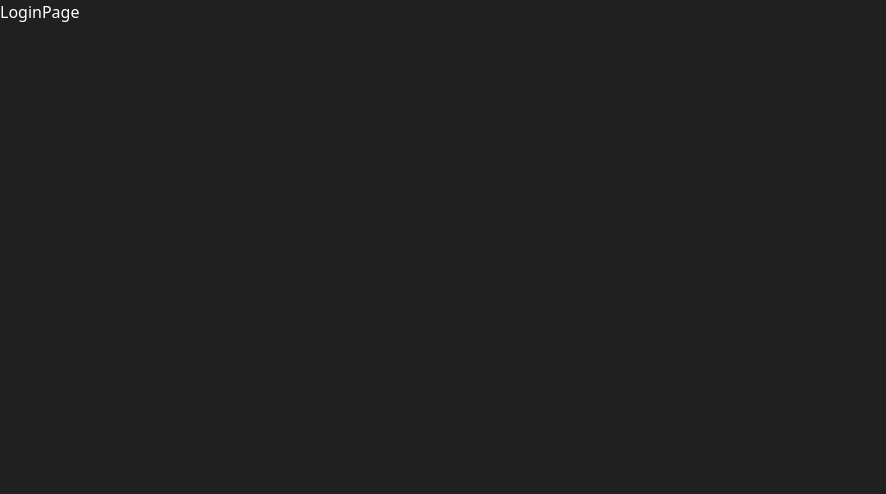
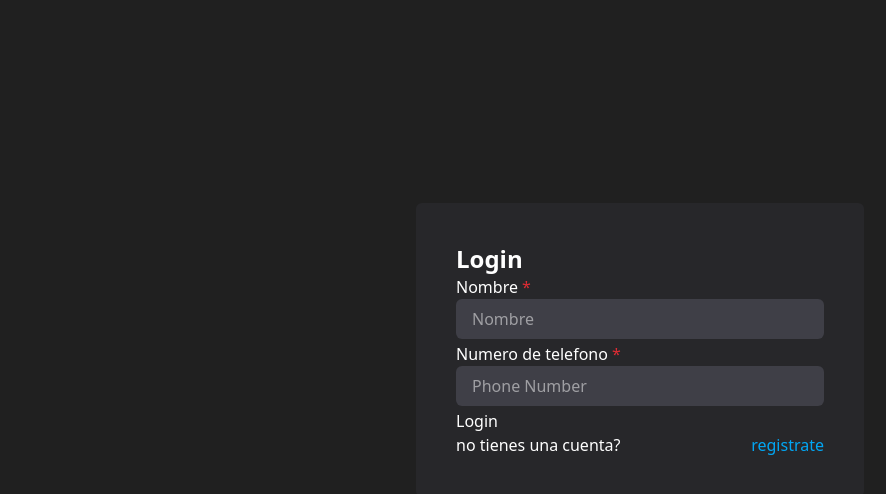
Before and after one commit to Danielve25/App-Dulzura-Vallecaucana, a React (Vite) app in the folder client/: page /login in a window 1280 px wide. Shown: the top 494 px of the page, without its empty margins (0-886 px from the left). Built offline with nearby package versions, Linux system fonts and the light colour scheme.

Commit message:
añadir login

```diff
--- a/client/src/api/auth.js
+++ b/client/src/api/auth.js
@@ -2,3 +2,4 @@
 
 const API = "http://localhost:3000/api";
 export const registerRequest = (user) => axios.post(`${API}/register`, user);
+export const loginRequest = (user) => axios.post(`${API}/login`, user);
--- a/client/src/context/AuthContext.jsx
+++ b/client/src/context/AuthContext.jsx
@@ -1,5 +1,5 @@
-import { createContext, useState, useContext } from "react";
-import { registerRequest } from "../api/auth";
+import { createContext, useState, useContext, useEffect } from "react";
+import { registerRequest, loginRequest } from "../api/auth";
 
 const AuthContext = createContext();
 
@@ -28,10 +28,32 @@
     }
   };
 
+  const signin = async (user) => {
+    try {
+      const res = await loginRequest(user);
+      console.log(res);
+    } catch (error) {
+      if (Array.isArray(error.response.data.message)) {
+        setErrors(error.response.data.message);
+      }
+      setErrors([error.response.data.message]);
+    }
+  };
+
+  useEffect(() => {
+    if (errors.length > 0) {
+      const timer = setTimeout(() => {
+        setErrors([]);
+      }, 5000);
+      return () => clearTimeout(timer);
+    }
+  }, [errors]);
+
   return (
     <AuthContext.Provider
       value={{
         signup,
+        signin,
         user,
         isAuthenticated,
         errors,
--- a/client/src/pages/LoginPage.jsx
+++ b/client/src/pages/LoginPage.jsx
@@ -1,7 +1,82 @@
-import React from "react";
+import { useForm } from "react-hook-form";
+import { useAuth } from "../context/AuthContext";
+import { Link } from "react-router";
 
 function LoginPage() {
-  return <div>LoginPage</div>;
+  const {
+    register,
+    handleSubmit,
+    formState: { errors },
+  } = useForm();
+  const { signin, errors: signinErrors } = useAuth();
+
+  const onSubmit = handleSubmit((data) => {
+    signin(data);
+  });
+
+  return (
+    <div className="flex h-[calc(100vh-100px)] items-center justify-center">
+      <div className="bg-zinc-800 max-w-md w-full p-10 rounded-md">
+        {signinErrors.map((error, i) => (
+          <div key={i} className="bg-red-500 p-2 text-white text-center">
+            {error}
+          </div>
+        ))}
+        <h1 className="text-2xl font-bold">Login</h1>
+
+        <form onSubmit={onSubmit}>
+          <div className="mb-[3px]">
+            <label htmlFor="NameStudent" className="label">
+              Nombre
+            </label>
+            <input
+              id="NameStudent"
+              name="NameStudent"
+              type="text"
+              placeholder="Nombre"
+              {...register("NameStudent", { required: true })}
+              className="w-full bg-zinc-700 text-white px-4 py-2 rounded-md "
+            />
+            {errors.NameStudent && (
+              <p className="text-red-500">Nombre es requerido</p>
+            )}
+          </div>
+          <div className="mb-[3px]">
+            <label htmlFor="PhoneNumber" className="label">
+              Numero de telefono
+            </label>
+            <input
+              id="PhoneNumber"
+              type="text"
+              name="PhoneNumber"
+              placeholder="Phone Number"
+              {...register("PhoneNumber", {
+                required: true,
+                pattern: /^[0-9]*$/, // Solo permite números
+              })}
+              onInput={(e) => {
+                e.target.value = e.target.value.replace(/\D/g, ""); // Elimina caracteres no numéricos
+              }}
+              className="w-full bg-zinc-700 text-white px-4 py-2 rounded-md "
+            />
+            {errors.PhoneNumber && (
+              <p className="text-red-500">numero de telefono es requerido</p>
+            )}
+          </div>
+
+          <button className="cursor-pointer" type="submit">
+            Login
+          </button>
+        </form>
+        <p className="flex gap-x-2 justify-between">
+          no tienes una cuenta?{" "}
+          <Link to="/register" className="text-sky-500">
+            registrate
+          </Link>
+        </p>
+      </div>
+    </div>
+  );
 }
 
 export default LoginPage;
```
Also changed, not shown: 1 other file (tests, documents, lock files or other folders).
